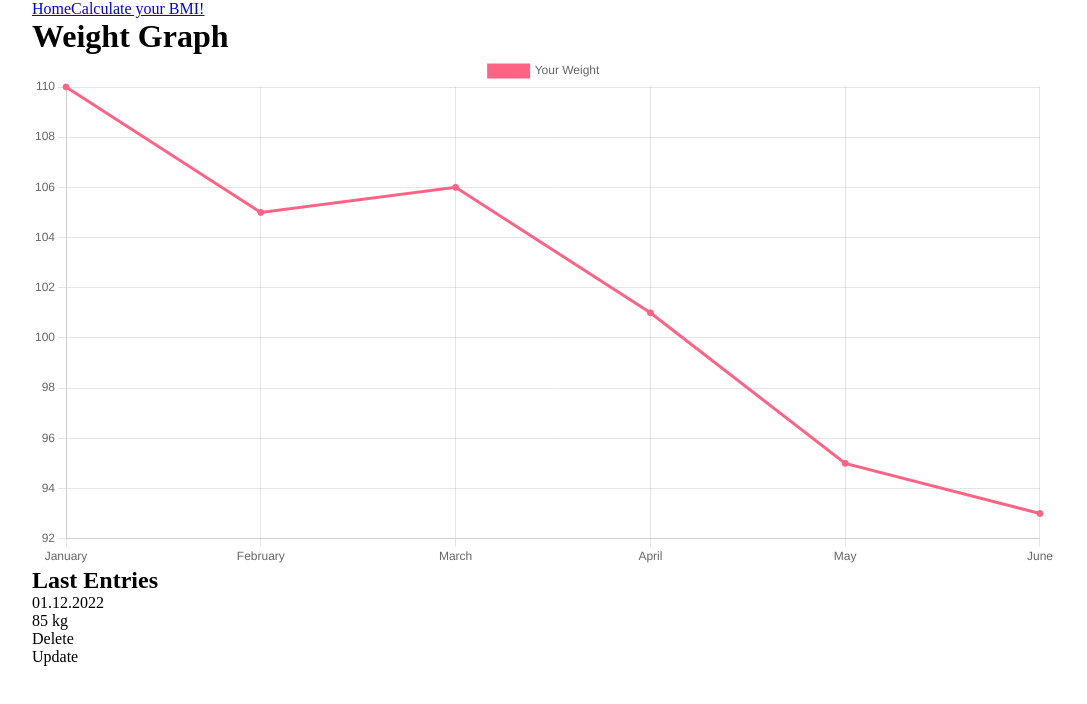
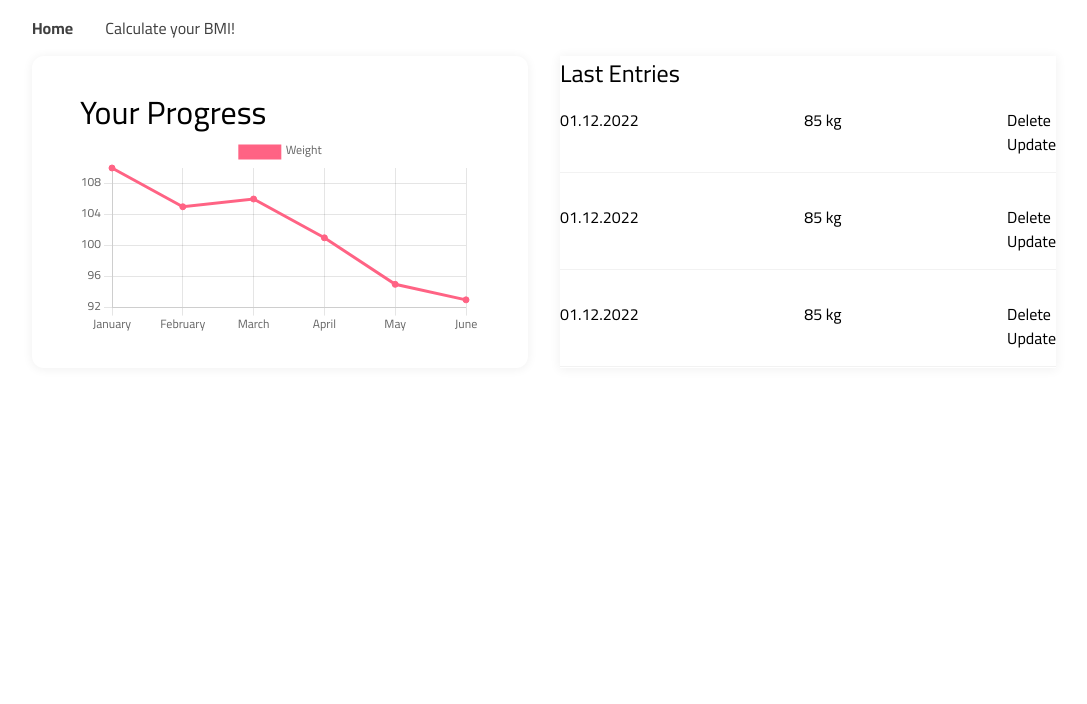
Before and after one commit to krzadamczak/weight-tracker, a React (Create React App) app: page / in a window 1280 px wide. Shown: the top 704 px of the page, without its empty margins (96-1183 px from the left). Built offline with nearby package versions, Linux system fonts and the light colour scheme.

Commit message:
Folder structure changed, small UI improvements

```diff
--- a/src/App.js
+++ b/src/App.js
@@ -1,15 +1,13 @@
 import { NavLink, Route, Routes } from "react-router-dom";
 import "./App.css";
+import Navigation from "./components/Navigation/Navigation";
 import { BmiForm } from "./features/BmiForm/BmiForm";
-import Home from "./pages/Home";
+import Home from "./pages/Home/Home";
 
 function App() {
     return (
         <div className='app'>
-            <nav>
-                <NavLink to='/'>Home</NavLink>
-                <NavLink to='/bmi-calculator'>Calculate your BMI!</NavLink>
-            </nav>
+            <Navigation />
             <Routes>
                 <Route path='/' element={<Home />} />
                 <Route path='/bmi-calculator' element={<BmiForm />} />
--- /dev/null
+++ b/src/components/Navigation/Navigation.css
@@ -0,0 +1,14 @@
+.nav {
+    display: flex;
+    gap: 2rem;
+    margin: 1rem 0;
+}
+
+.nav-link {
+    color: hsl(0, 0%, 25%);
+    text-decoration: none;
+}
+
+.nav-link--active {
+    font-weight: 700;
+}
--- /dev/null
+++ b/src/components/Navigation/Navigation.js
@@ -0,0 +1,19 @@
+import React from "react";
+import { NavLink } from "react-router-dom";
+import "./Navigation.css";
+import { classNameFunction } from "../../utils/index";
+
+const Navigation = () => {
+    return (
+        <nav className='nav'>
+            <NavLink className={classNameFunction} to='/'>
+                Home
+            </NavLink>
+            <NavLink className={classNameFunction} to='/bmi-calculator'>
+                Calculate your BMI!
+            </NavLink>
+        </nav>
+    );
+};
+
+export default Navigation;
--- /dev/null
+++ b/src/components/WeightGraph/WeightGraph.css
@@ -0,0 +1,5 @@
+.weight-graph {
+    padding: 2rem 3rem;
+    border-radius: 0.75rem;
+    box-shadow: 0px 1px 10px 1px hsl(0deg 0% 95%);
+}
--- /dev/null
+++ b/src/components/WeightGraph/WeightGraph.js
@@ -0,0 +1,18 @@
+import React from "react";
+import { Line } from "react-chartjs-2";
+import Chart from "chart.js/auto";
+import "./WeightGraph.css";
+
+Chart.defaults.font.family = "Cairo";
+
+const WeightGraph = (props) => {
+    const { data } = props;
+    return (
+        <div className='weight-graph'>
+            <h1>Your Progress</h1>
+            <Line data={data}></Line>
+        </div>
+    );
+};
+
+export default WeightGraph;
--- /dev/null
+++ b/src/components/WeightLastEntries/WeightLastEntries.css
@@ -0,0 +1,15 @@
+.weight-last-entries {
+    box-shadow: 0px 1px 10px 1px hsl(0deg 0% 95%);
+}
+.list {
+    display: flex;
+    flex-direction: column;
+    gap: 1rem;
+}
+.list__item {
+    display: flex;
+    justify-content: space-between;
+    gap: 2rem;
+    padding: 1rem 0;
+    border-bottom: 1px solid hsl(0, 0%, 95%);
+}
--- /dev/null
+++ b/src/components/WeightLastEntries/WeightLastEntries.js
@@ -0,0 +1,39 @@
+import React from "react";
+import "./WeightLastEntries.css";
+
+const WeightLastEntries = (props) => {
+    const additionalClass = props?.bemPostionClass ?? "";
+    return (
+        <div className={`weight-last-entries ${additionalClass}`}>
+            <h2 className='h2'>Last Entries</h2>
+            <div className='list'>
+                <div className='list__item'>
+                    <div className='list__date'>01.12.2022</div>
+                    <div className='list__weight'>85 kg</div>
+                    <div className='list__options'>
+                        <div className='list__delete'>Delete</div>
+                        <div className='list__update'>Update</div>
+                    </div>
+                </div>
+                <div className='list__item'>
+                    <div className='list__date'>01.12.2022</div>
+                    <div className='list__weight'>85 kg</div>
+                    <div className='list__options'>
+                        <div className='list__delete'>Delete</div>
+                        <div className='list__update'>Update</div>
+                    </div>
+                </div>
+                <div className='list__item'>
+                    <div className='list__date'>01.12.2022</div>
+                    <div className='list__weight'>85 kg</div>
+                    <div className='list__options'>
+                        <div className='list__delete'>Delete</div>
+                        <div className='list__update'>Update</div>
+                    </div>
+                </div>
+            </div>
+        </div>
+    );
+};
+
+export default WeightLastEntries;
--- a/src/index.css
+++ b/src/index.css
@@ -1,7 +1,12 @@
+@import url("https://fonts.googleapis.com/css2?family=Cairo:wght@200;400;700&display=swap");
+
 *,
 *::after,
 *::before {
     box-sizing: border-box;
     margin: 0;
     padding: 0;
+    font-family: "Cairo";
+    line-height: 1.5;
+    font-weight: 400;
 }
--- a/src/pages/Home.js
+++ /dev/null
@@ -1,36 +0,0 @@
-import React from "react";
-import { Line } from "react-chartjs-2";
-import Chart from "chart.js/auto";
-
-const Home = () => {
-    const chartData = {
-        labels: ["January", "February", "March", "April", "May", "June"],
-        datasets: [
-            {
-                label: "Your Weight",
-                backgroundColor: "rgb(255, 99, 132)",
-                borderColor: "rgb(255, 99, 132)",
-                data: [110, 105, 106, 101, 95, 93, 94],
-            },
-        ],
-    };
-    return (
-        <>
-            <h1>Weight Graph</h1>
-            <Line data={chartData}></Line>
-            <h2>Last Entries</h2>
-            <div className='list'>
-                <div className='list__item'>
-                    <div className='list__date'>01.12.2022</div>
-                    <div className='list__weight'>85 kg</div>
-                    <div className='list__options'>
-                        <div className='list__delete'>Delete</div>
-                        <div className='list__update'>Update</div>
-                    </div>
-                </div>
-            </div>
-        </>
-    );
-};
-
-export default Home;
--- /dev/null
+++ b/src/pages/Home/Home.css
@@ -0,0 +1,5 @@
+.home-first-wrapper {
+    display: grid;
+    gap: 2rem;
+    grid-template-columns: 1fr 1fr;
+}
--- /dev/null
+++ b/src/pages/Home/Home.js
@@ -0,0 +1,28 @@
+import React from "react";
+import WeightGraph from "../../components/WeightGraph/WeightGraph";
+
+import WeightLastEntries from "../../components/WeightLastEntries/WeightLastEntries";
+import "./Home.css";
+const Home = () => {
+    const chartData = {
+        labels: ["January", "February", "March", "April", "May", "June"],
+        datasets: [
+            {
+                label: "Weight",
+                backgroundColor: "rgb(255, 99, 132)",
+                borderColor: "rgb(255, 99, 132)",
+                data: [110, 105, 106, 101, 95, 93, 94],
+            },
+        ],
+    };
+    return (
+        <div className='home'>
+            <div className='home-first-wrapper'>
+                <WeightGraph data={chartData} />
+                <WeightLastEntries bemPostionClass='home__weight-last-entries' />
+            </div>
+        </div>
+    );
+};
+
+export default Home;
--- /dev/null
+++ b/src/utils/index.js
@@ -0,0 +1 @@
+export const classNameFunction = ({ isActive }) => (isActive ? "nav-link nav-link--active" : "nav-link");
```
